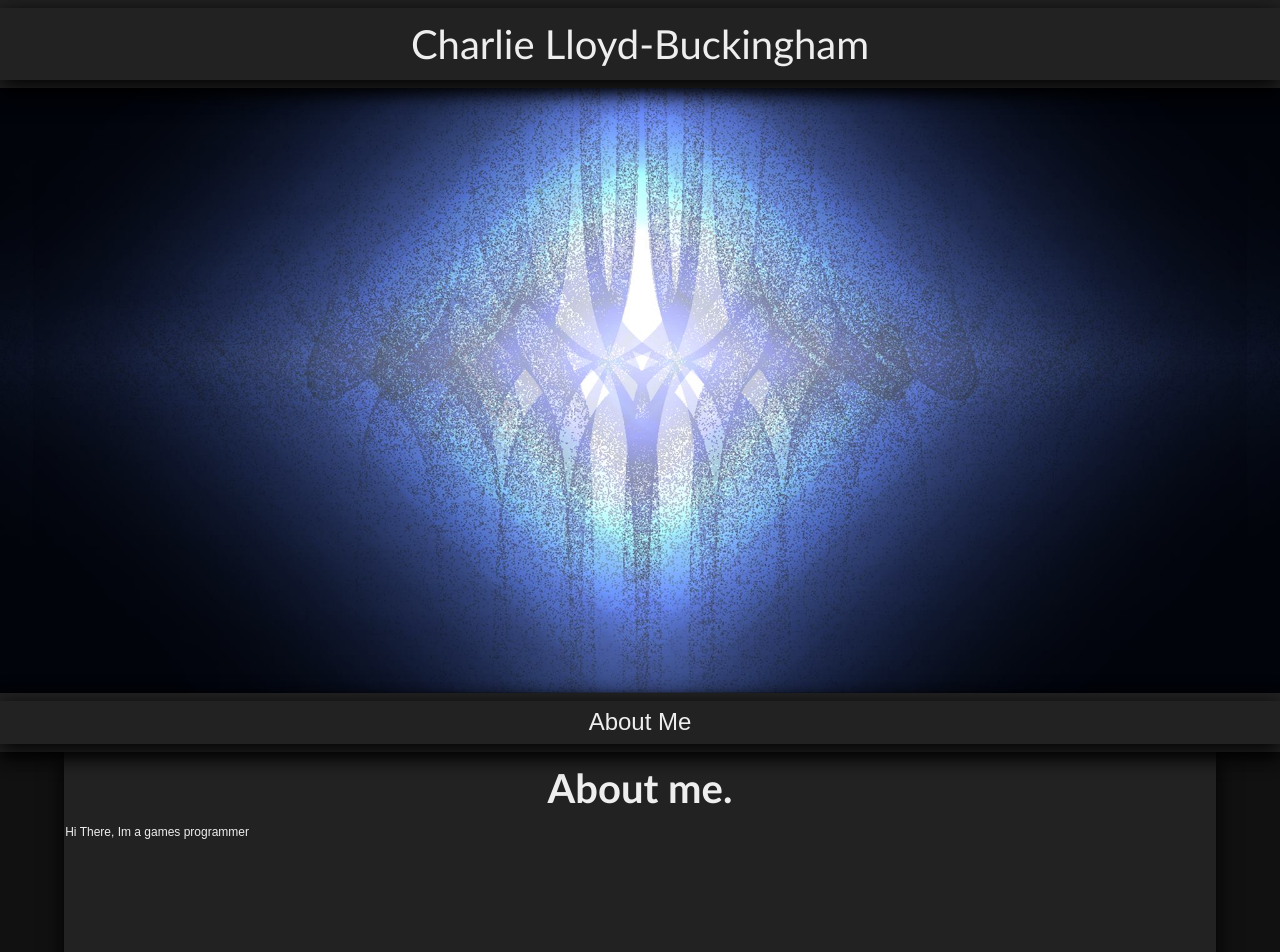
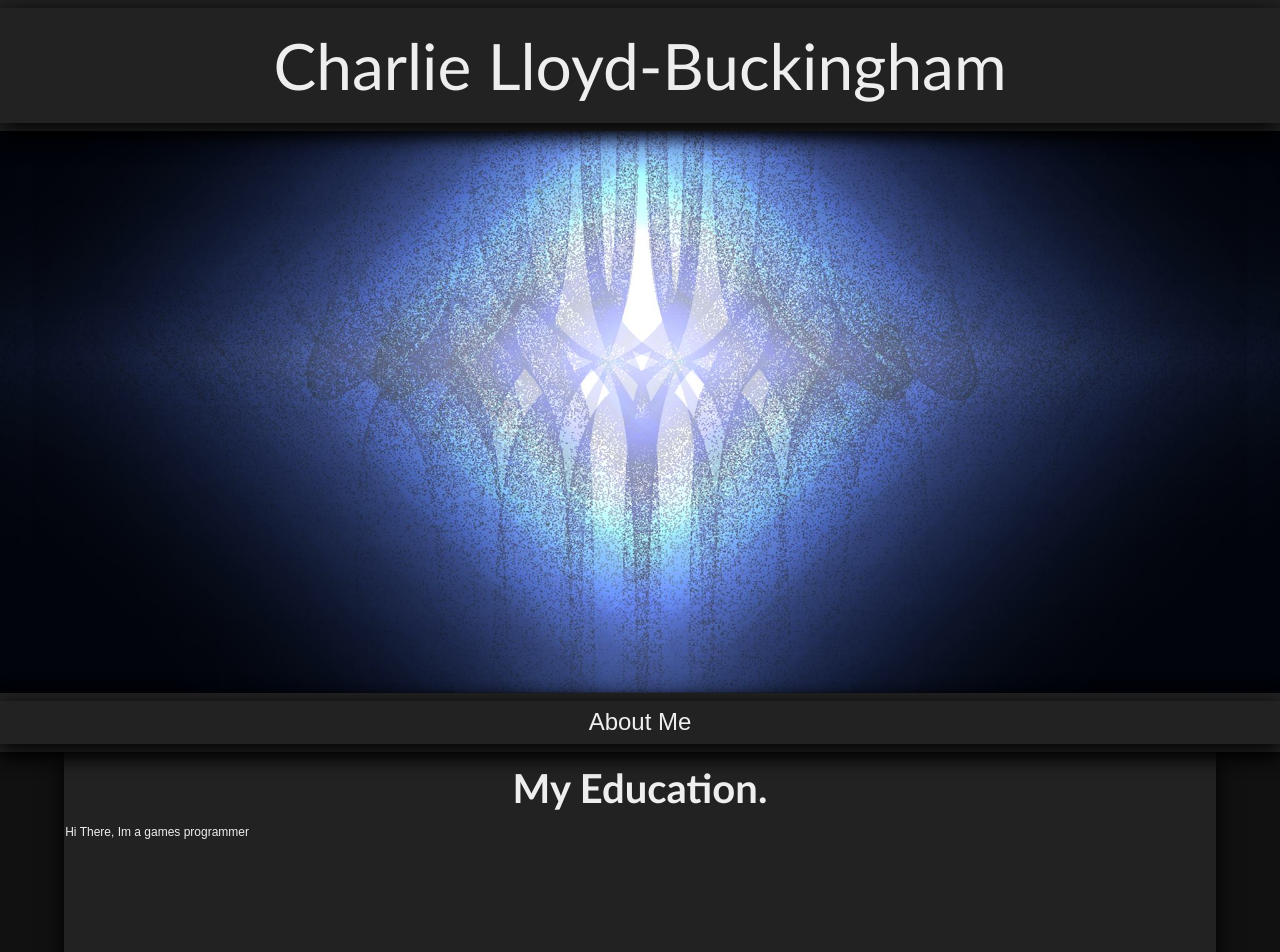
Before and after one commit to Keiishkii/Keiishkii.github.io, a plain HTML site: page index.html in a window 1280 px wide. Shown: the top 952 px of the page. Drawn offline with Linux system fonts and the light colour scheme.

Commit message:
Fixed Title

```diff
--- a/index.html
+++ b/index.html
@@ -21,7 +21,7 @@
 			</div>
 			<div id = "content">
 				<div id = "paragraph">
-					<h1> About me. </h1>
+					<h1> My Education. </h1>
 					<p>
 						Hi There,
 						Im a games programmer
--- a/style.css
+++ b/style.css
@@ -34,7 +34,7 @@ h1
 	padding: 0.3em;
 	text-align: center;
 
-	font-size: 5vh;
+	font-size: 5vw;
 	color: #EEE;
 }
 
```
